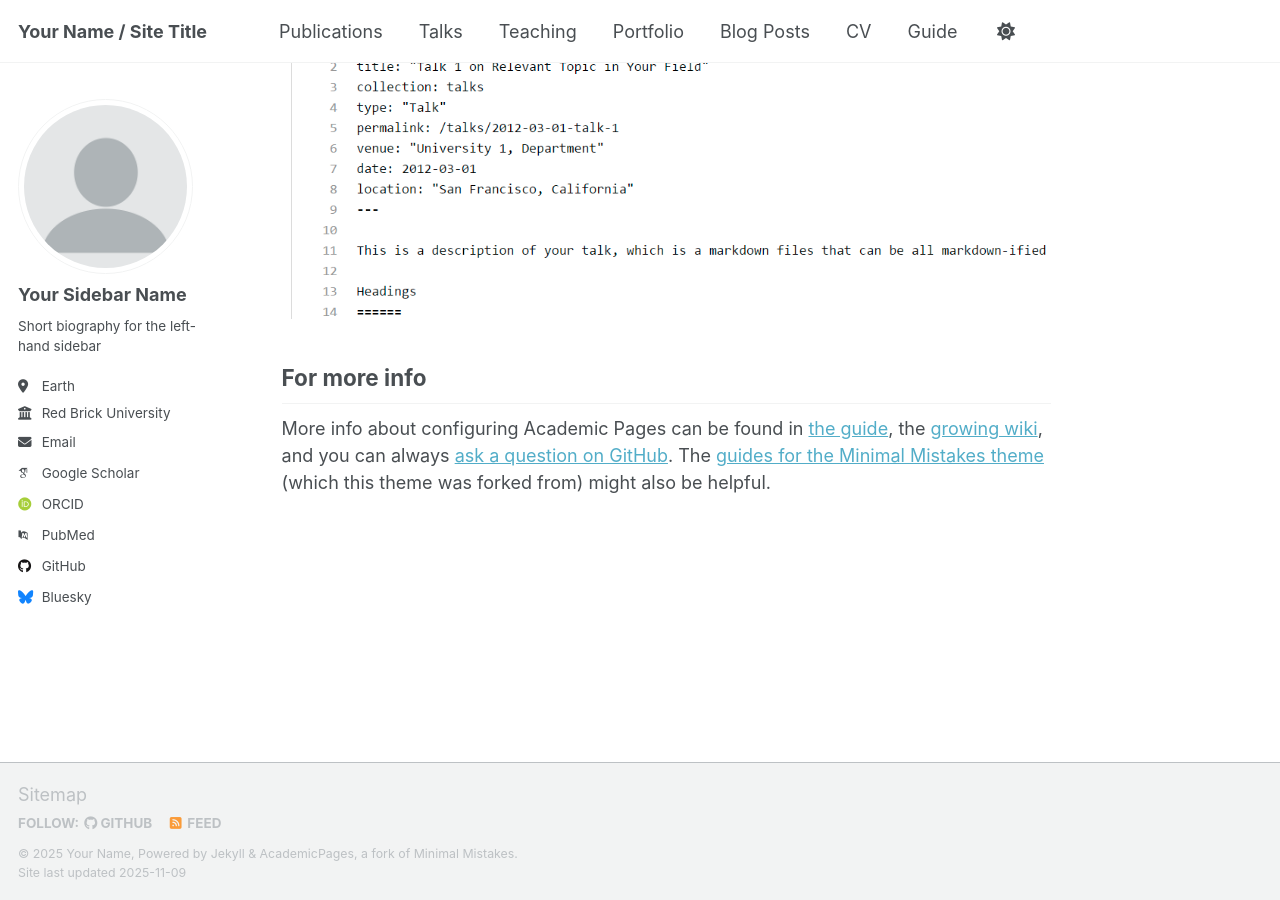
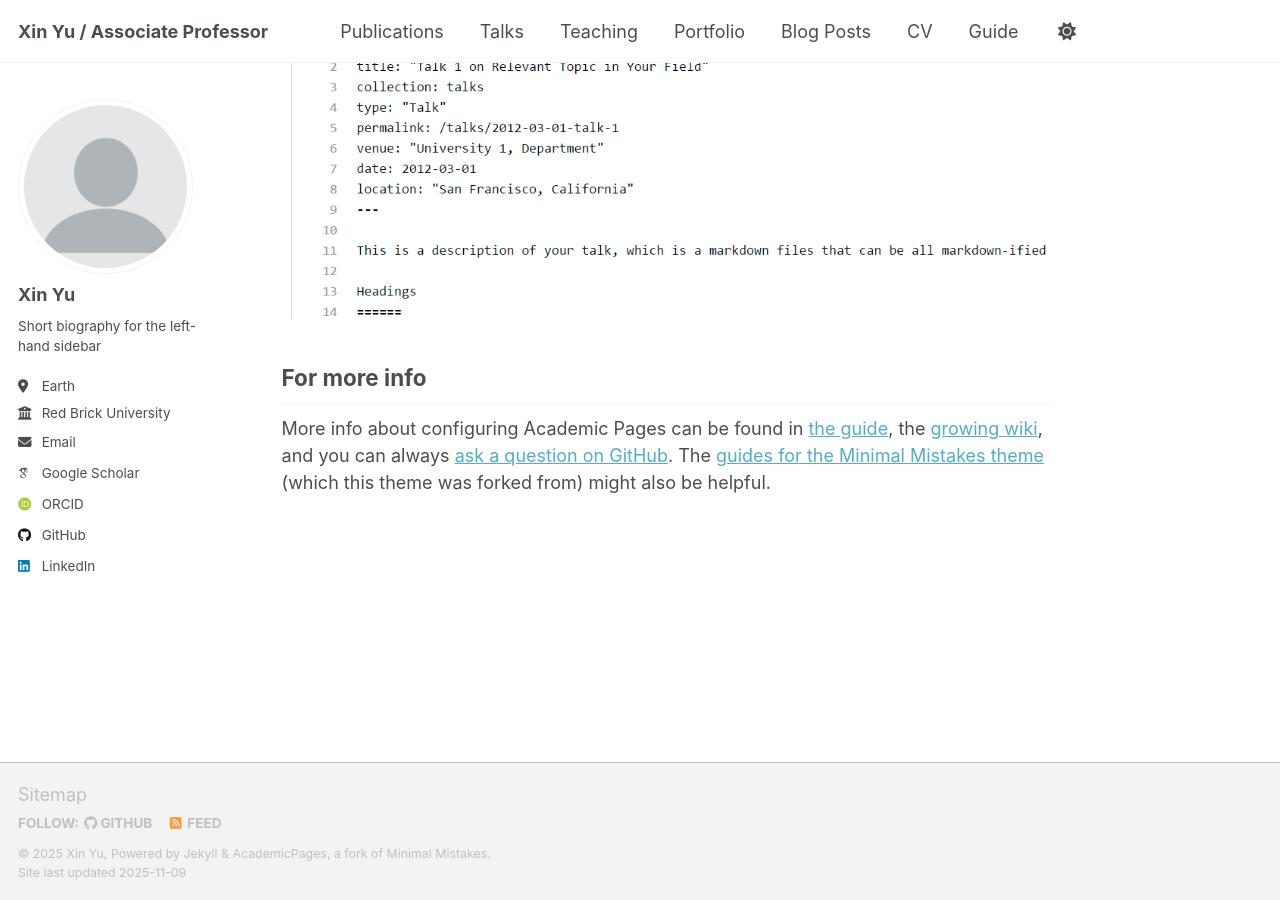
Before and after one commit to XinYu-AU/XinYu-AU.github.io, a Jekyll site: the page built from _pages/about.md, in a window 1280 px wide and 900 px high, scrolled down 2880 px. Built offline with Jekyll 4.4.1, drawn with Linux system fonts in a browser that asks for light colours; some web fonts are replaced; a script that is not in the unit is left out; some of the changed lines change nothing that is shown.

Commit message:
Update personal information in _config.yml

```diff
--- a/_config.yml
+++ b/_config.yml
@@ -9,9 +9,9 @@
 # Basic Site Settings
 locale                   : "en-US"
 site_theme               : "default" # Currently available options are "default", "air"
-title                    : "Your Name / Site Title"
+title                    : "Xin Yu / Associate Professor"
 title_separator          : "-"
-name                     : &name "Your Name"
+name                     : &name "Xin Yu"
 description              : &description "Your Name's academic portfolio"   # Update this with a general description of your site, this is the default if not overridden by a page
 url                      : https://academicpages.github.io # The base hostname & protocol for your site e.g. "https://[your GitHub username].github.io",
                                                            # or if you already have some other page hosted on Github then use "https://[your GitHub username].github.io/[Your Repo Name]"
@@ -24,7 +24,7 @@ repository               : "academicpages/academicpages.github.io"
 author:
   # Biographic information
   avatar           : "profile.png"
-  name             : "Your Sidebar Name"
+  name             : "Xin Yu"
   pronouns         : # example: "she/her"
   bio              : "Short biography for the left-hand sidebar"
   location         : "Earth"
@@ -35,12 +35,12 @@ author:
   # Academic websites
   academia         : # URL
   arxiv            : # URL - Update with the correct link to your profile
-  googlescholar    : "https://scholar.google.com/citations?user=PS_CX0AAAAAJ"
+  googlescholar    : "https://scholar.google.com.au/citations?user=oxdtuSEAAAAJ&hl=en"
   inspire-hep      : # URL
   impactstory      : # URL
-  orcid            : "https://orcid.org/yourorcidurl"
+  orcid            : "https://orcid.org/0000-0002-0269-5649"
   semantic         : # URL
-  pubmed           : "https://www.ncbi.nlm.nih.gov/pubmed/?term=john+snow"
+  pubmed           : # "https://www.ncbi.nlm.nih.gov/pubmed/?term=john+snow"
   researchgate     : # URL
   scopus           : # URL
 
@@ -48,13 +48,13 @@ author:
   bitbucket        : # Username - Update with your username on the site
   codepen          : # Username
   dribbble         : # Username
-  github           : "academicpages"
+  github           : "xinyu-au.github.io"
   kaggle           : # Username
   stackoverflow    : # User number or user number and name (i.e., use "1" or "1/jeff-atwood")
 
   # Social media
   artstation       : # Username
-  bluesky          : "bsky.app" # Replace this with you Bluesky username
+  bluesky          : # "bsky.app" # Replace this with you Bluesky username
   facebook         : # Username
   flickr           : # Username
   foursquare       : # Username
@@ -63,7 +63,7 @@ author:
   keybase          : # Username
   instagram        : # Username
   lastfm           : # Username
-  linkedin         : # Username
+  linkedin         : "https://www.linkedin.com/in/xin-yu-68032b141"
   mastodon         : # URL
   medium           : # URL
   pinterest        : # Username
```
